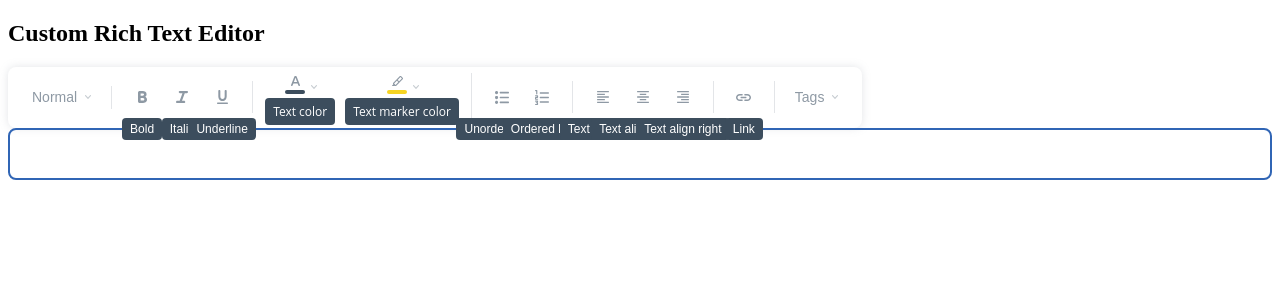
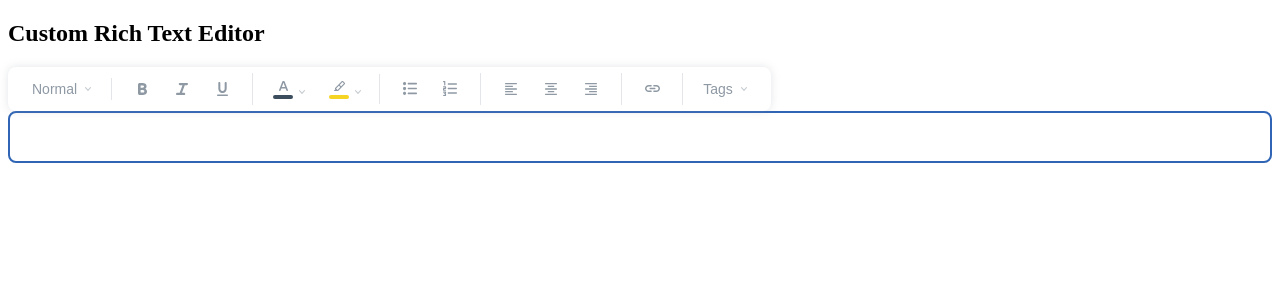
Before and after one commit to EC-IS/myvme-rich-text-editor, a React (Vite) app: page / in a window 1280 px wide. Shown: the top 300 px of the page. Built offline with nearby package versions, Linux system fonts and the light colour scheme.

Commit message:
clearnup functionality appear-dissapear

```diff
--- a/src/components/MyVMERichTextEditor.module.scss
+++ b/src/components/MyVMERichTextEditor.module.scss
@@ -1,30 +1,25 @@
 @use "../assets/sass/abstracts/index" as *;
 
 .MyVMERichTextEditor {
-  // .toolbar {
-  //   transition: opacity 0.5s ease-in-out, transform 0.5s ease-in-out;
-  //   opacity: 0;
-  //   transform: translateY(20px);
-  //   pointer-events: none;
-  // }
+  .toolbar {
+    transition: opacity 0.5s ease-in-out, transform 0.5s ease-in-out;
+    opacity: 0;
+    transform: translateY(20px);
+    pointer-events: none;
+  }
 
-  // .toolbar.visible {
-  //   opacity: 1;
-  //   transform: translateY(0);
-  //   pointer-events: auto;
-  // }
+  .toolbar.visible {
+    opacity: 1;
+    transform: translateY(0);
+    pointer-events: auto;
+  }
   line-height: 1.5;
   -webkit-font-smoothing: antialiased;
   font-family: $ff-primary;
   font-size: map-get($fs, fs-body-m);
   font-weight: $fw-regular;
   line-height: 1.6;
-  body {
-    // font-family: $ff-primary;
-    // font-size: map-get($fs, fs-body-m);
-    // font-weight: $fw-regular;
-    // line-height: 1.6;
-  }
+
   .editor {
     &:hover,
     &:focus {
@@ -51,10 +46,6 @@
     height: 100%;
   }
 
-  body {
-    // line-height: 1.5;
-    // -webkit-font-smoothing: antialiased;
-  }
   p,
   h1,
   h2,
--- a/src/components/MyVMERichTextEditor.tsx
+++ b/src/components/MyVMERichTextEditor.tsx
@@ -1,11 +1,22 @@
-import { useRef, useState } from "react";
+import { useEffect, useRef, useState } from "react";
 import Toolbar from "./Toolbar";
 
 import styles from "./MyVMERichTextEditor.module.scss";
 
 const MyVMERichTextEditor = () => {
   const editorRef = useRef<HTMLDivElement>(null);
+  const editorContainerRef = useRef<HTMLDivElement>(null);
   const [isFocused, setIsFocused] = useState(false);
+
+  useEffect(() => {
+    // if(editorRef.current){
+    //   editorRef.current.focus();
+    // }
+    document.addEventListener("mousedown", handleClickOutside);
+    return () => {
+      document.removeEventListener("mousedown", handleClickOutside);
+    };
+  }, []);
 
   const handleInput = () => {
     console.log("Input detected:", editorRef.current?.innerHTML);
@@ -20,17 +31,21 @@ const MyVMERichTextEditor = () => {
   };
 
   const handleFocus = () => setIsFocused(true);
-  const handleBlur = () => setIsFocused(false);
+  // const handleBlur = () => setIsFocused(false);
 
-  // // Function to insert an image
-  // const insertImage = () => {
-  //     const imageUrl = prompt("Enter the image URL");
-  //     if (imageUrl) handleCommand('insertImage', imageUrl);
-  // };
+  // Function to handle clicks outside the component
+  const handleClickOutside = (event: MouseEvent) => {
+    if (
+      editorContainerRef.current &&
+      !editorContainerRef.current.contains(event.target as Node)
+    ) {
+      setIsFocused(false);
+    }
+  };
 
   return (
-    <div className={styles.MyVMERichTextEditor}>
-      <div className={`${styles.toolbar} ${isFocused ? styles.visible : ''}`}>
+    <div className={styles.MyVMERichTextEditor} ref={editorContainerRef}>
+      <div className={`${styles.toolbar} ${isFocused ? styles.visible : ""}`}>
         <Toolbar handleCommand={handleCommand} />
       </div>
       <div
@@ -39,7 +54,6 @@ const MyVMERichTextEditor = () => {
         className={styles.editor}
         onInput={handleInput}
         onFocus={handleFocus}
-        onBlur={handleBlur}
         style={{ minHeight: 48 }}
       />
     </div>
--- a/src/components/Tooltip.module.scss
+++ b/src/components/Tooltip.module.scss
@@ -1,20 +1,21 @@
 @use "../assets/sass/abstracts/index" as *;
 
-.tooltip {
-    display: inline-block;
-    width: max-content;
-    position: absolute;
-    top: calc(100% + 0.5rem);
+// .tooltip {
+//     // display: inline-block;
+//     display: none;
+//     width: max-content;
+//     position: absolute;
+//     top: calc(100% + 0.5rem);
 
-    &__text {
-      padding: pxToRem(4) pxToRem(8);
+//     &__text {
+//       padding: pxToRem(4) pxToRem(8);
 
-      background-color: $clr-neutral-600;
+//       background-color: $clr-neutral-600;
 
-      border-radius: $border-radius-xs;
+//       border-radius: $border-radius-xs;
 
-      font-size: map-get($fs, fs-body-s);
-      font-weight: $fw-regular;
-      color: $clr-neutral-100;
-    }
-  }
+//       font-size: map-get($fs, fs-body-s);
+//       font-weight: $fw-regular;
+//       color: $clr-neutral-100;
+//     }
+// }
--- a/src/components/Tooltip.tsx
+++ b/src/components/Tooltip.tsx
@@ -1,4 +1,4 @@
-import styles from "./Tooltip.module.scss";
+import styles from "./toolbar-items/Button.module.scss";
 
 const Tooltip = ({ text }: { text: string }) => {
   return (
--- a/src/components/toolbar-items/Button.module.scss
+++ b/src/components/toolbar-items/Button.module.scss
@@ -21,6 +21,31 @@
   transition: all 300ms ease-in-out;
 
   cursor: pointer;
+
+  .tooltip {
+    // display: inline-block;
+    display: none;
+    width: max-content;
+    position: absolute;
+    top: calc(100% + 0.5rem);
+
+    &__text {
+      padding: pxToRem(4) pxToRem(8);
+
+      background-color: $clr-neutral-600;
+
+      border-radius: $border-radius-xs;
+
+      font-size: map-get($fs, fs-body-s);
+      font-weight: $fw-regular;
+      color: $clr-neutral-100;
+    }
+  }
+
+  &:hover .tooltip {
+    display: inline-block;
+  }
+
 }
 
 .btn--icon {
@@ -41,18 +66,14 @@
     }
   }
 
-  // &:has(.tooltip) {
   position: relative;
 
-  .tooltip {
-    display: none;
-  }
+  // &:hover {
+  //   .tooltip {
+  //     display: inline-block;
+  //   }
+  // }
 
-  &.btn--icon:hover {
-    .tooltip {
-      display: inline-block;
-    }
-  }
   // }
 }
 
@@ -63,24 +84,13 @@
     margin-right: pxToRem(6);
   }
 
-  //   &:has(.tooltip) {
-  position: relative;
+  // &.btn--color:hover {
+  //   .tooltip {
+  //     display: inline-block;
+  //   }
+  // }
 
-  .tooltip {
-    display: none;
-    position: absolute;
-    left: 50%;
-    transform: translateX(-50%);
-  }
-
-  &.btn--color:hover {
-    .tooltip {
-      display: inline-block;
-    }
-  }
-  //   }
-
-  > div {
+  > div:first-of-type {
     display: flex;
     flex-direction: column;
     align-items: center;
--- a/src/components/toolbar-items/FontColor.tsx
+++ b/src/components/toolbar-items/FontColor.tsx
@@ -15,7 +15,7 @@ const FontColor = ({handleCommand}: ToolbarProps) => {
   }
 
   return (
-    <div className={styles['btn--color']}>
+    <div className={`${styles.btn} ${styles['btn--color']}`}>
       <div>
         <label htmlFor="font-color">
           <input id="font-color" type="color" value={color} onChange={handleColorChange}/>
--- a/src/components/toolbar-items/TextMarker.tsx
+++ b/src/components/toolbar-items/TextMarker.tsx
@@ -14,7 +14,7 @@ const TextMarker = ({ handleCommand }: ToolbarProps) => {
   }
 
   return (
-    <div className={styles['btn--color']}>
+    <div className={`${styles.btn} ${styles['btn--color']}`}>
       <div>
         <label htmlFor="text-marker">
           <input id="text-marker" type="color" value={color} onChange={handleColorChange}/>
```
